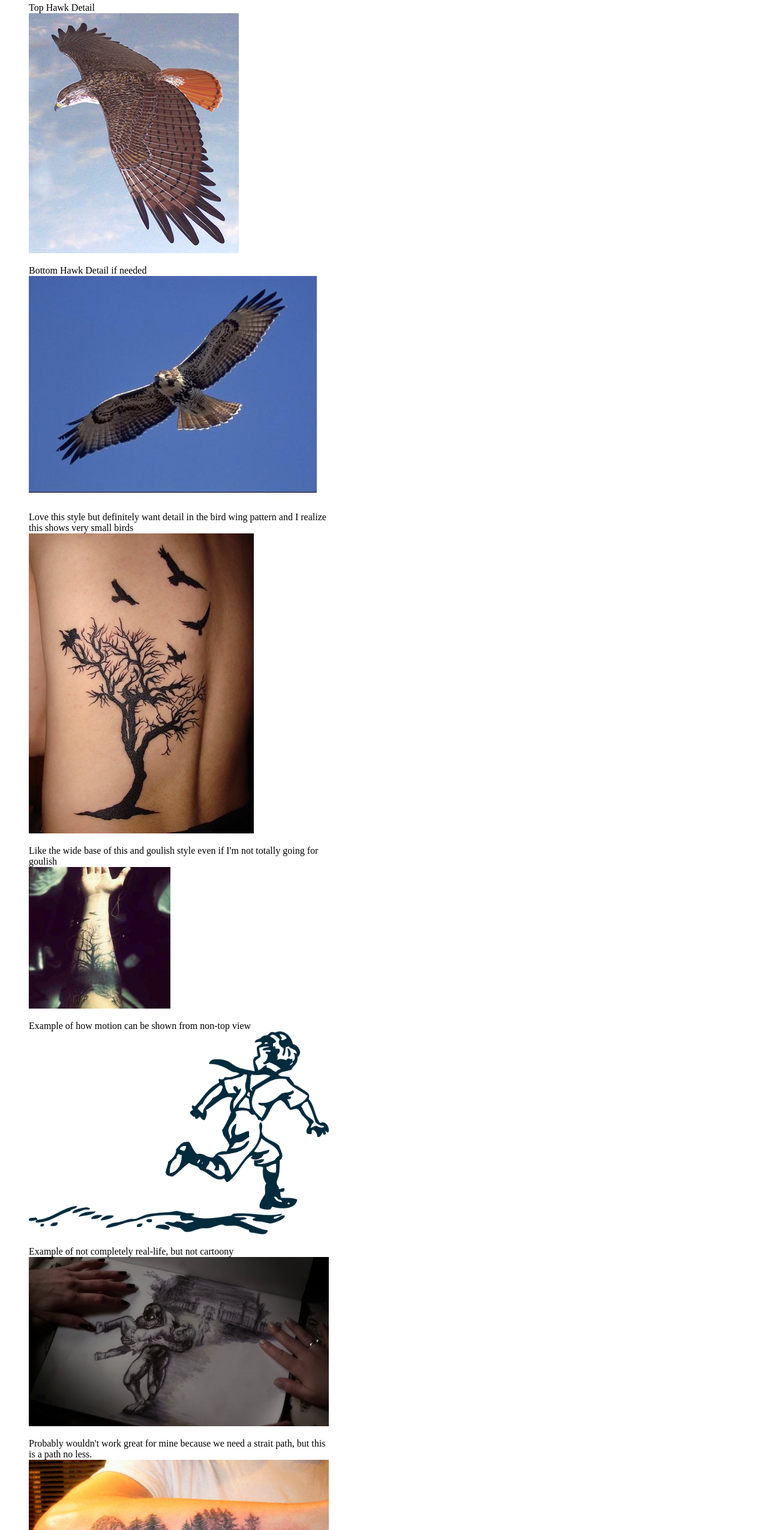
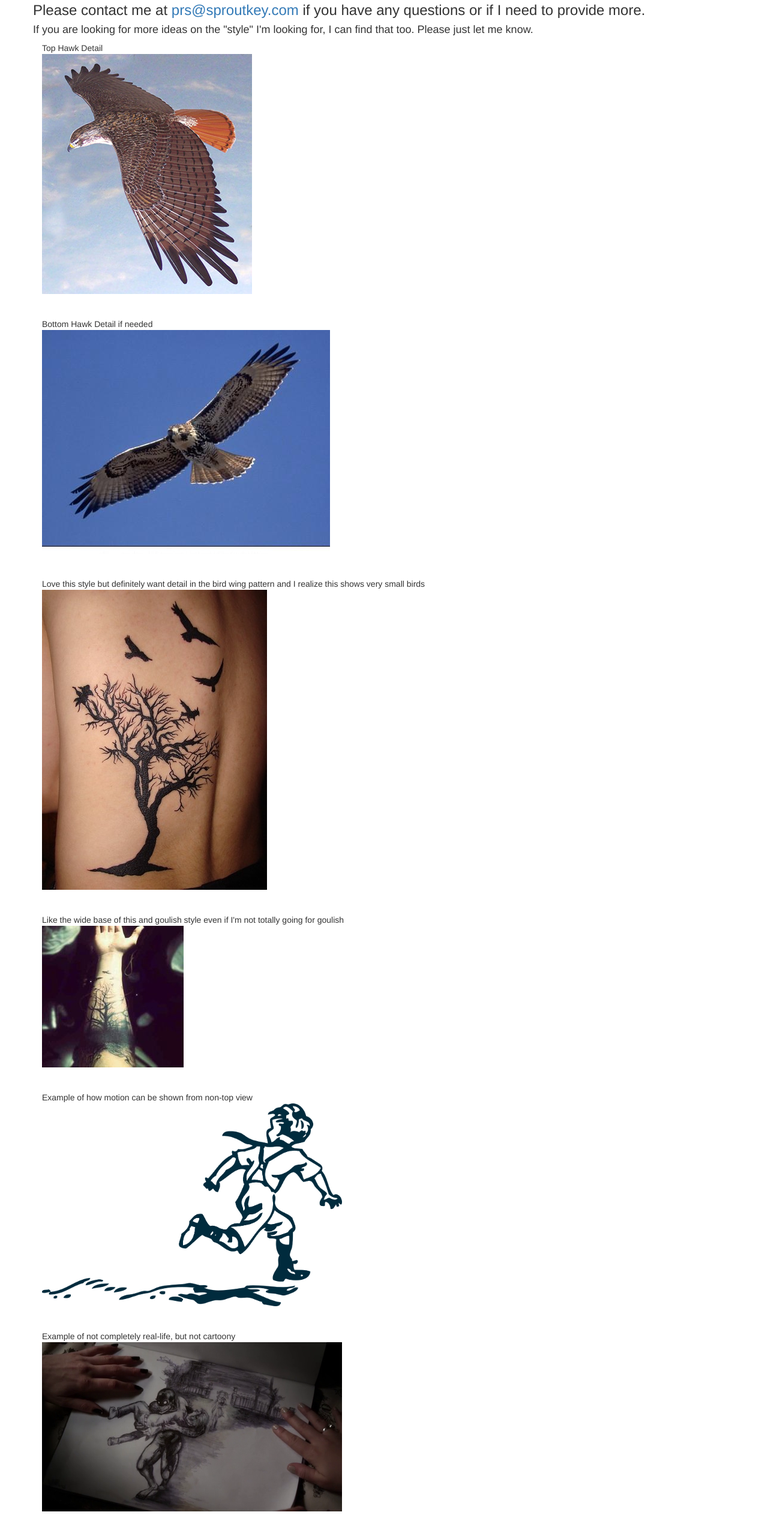
Before and after one commit to philspitler/sproutkey.github.io, a plain HTML site: page tattoo/index.html in a window 1280 px wide. Shown: the part 76-2626 px from the top of the page at 60% size. Drawn offline with nearby package versions, Linux system fonts and the light colour scheme.

Commit message:
added some comments

```diff
--- a/tattoo/index.html
+++ b/tattoo/index.html
@@ -3,48 +3,61 @@
 <head>
 <meta http-equiv="content-type" content="text/html; charset=utf-8" />
 <title>Tattoo</title>
+<!-- Latest compiled and minified CSS -->
+<link rel="stylesheet" href="https://maxcdn.bootstrapcdn.com/bootstrap/3.2.0/css/bootstrap.min.css">
+
+<!-- Optional theme -->
+<link rel="stylesheet" href="https://maxcdn.bootstrapcdn.com/bootstrap/3.2.0/css/bootstrap-theme.min.css">
+
+<!-- Latest compiled and minified JavaScript -->
+<script src="https://maxcdn.bootstrapcdn.com/bootstrap/3.2.0/js/bootstrap.min.js"></script>
 <style type="text/css" media="all">
 figure {
   width: 500px;
+  margin-bottom: 40px;
 }
 figure img {
   max-width: 500px;
 }
 </style>
 </head>
-  <body>
-  <h1>Tattoo</h1>
-  <figure>
+<body class="container">
+<article class="row">
+<h1>Phil's Tattoo Inspiration Photos</h1>
+<h3>Please contact me at <a href="mailto:prs@sproutkey.com">prs@sproutkey.com</a> if you have any questions or if I need to provide more.</h3>
+<h4>If you are looking for more ideas on the "style" I'm looking for, I can find that too. Please just let me know.</h4>
+<figure class="col-md-12">
   <figcaption>Top Hawk Detail</figcaption>
   <img src="images/tattoo1.jpg" alt="" />
 </figure>
-  <figure>
+<figure class="col-md-12">
   <figcaption>Bottom Hawk Detail if needed</figcaption>
   <img src="images/tattoo9.jpg" alt="" />
 </figure>
-  <figure>
+<figure class="col-md-12">
   <figcaption>Love this style but definitely want detail in the bird wing pattern and I realize this shows very small birds</figcaption>
   <img src="images/tattoo6.jpg" alt="" />
 </figure>
-  <figure>
+<figure class="col-md-12">
   <figcaption>Like the wide base of this and goulish style even if I'm not totally going for goulish</figcaption>
   <img src="images/tattoo7.jpg" alt="" />
 </figure>
-  <figure>
+<figure class="col-md-12">
   <figcaption>Example of how motion can be shown from non-top view</figcaption>
   <img src="images/tattoo3.png" alt="" />
 </figure>
-  <figure>
+<figure class="col-md-12">
   <figcaption>Example of not completely real-life, but not cartoony</figcaption>
   <img src="images/tattoo4.png" alt="" />
 </figure>
-  <figure>
+<figure class="col-md-12">
   <figcaption>Probably wouldn't work great for mine because we need a strait path, but this is a path no less.</figcaption>
   <img src="images/tattoo8.jpg" alt="" />
 </figure>
-  <figure>
+<figure class="col-md-12">
   <figcaption>Boy Running can be more like a silouette</figcaption>
   <img src="images/tattoo5.jpg" alt="" />
 </figure>
+</article>
 </body>
 </html>
```
Lines whose indentation alone changed are shown as unchanged.
